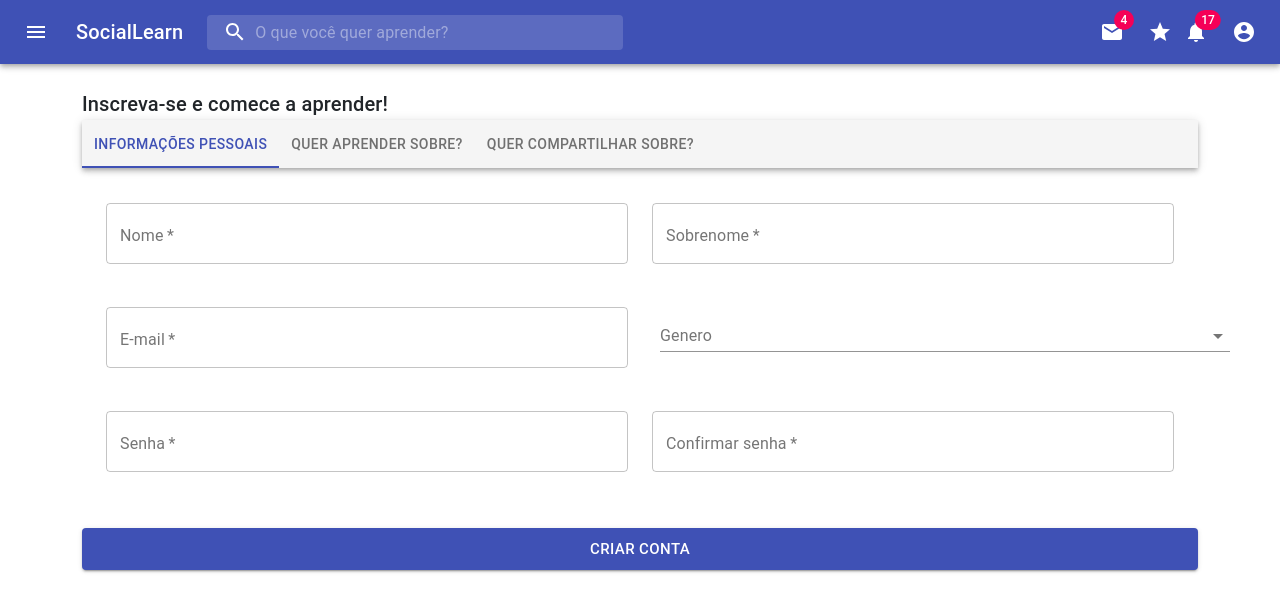
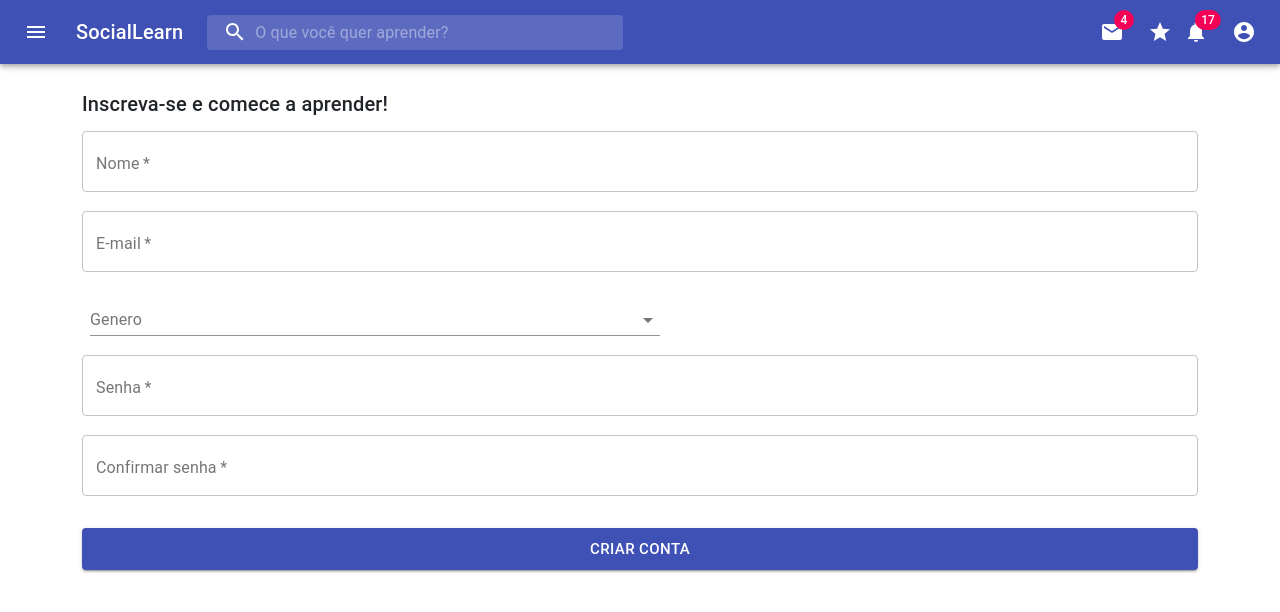
Before and after one commit to jessicapcruz/socialLearnApp, a React (Create React App) app: page /cadastro in a window 1280 px wide. Shown: the top 612 px of the page. Built offline with nearby package versions, Linux system fonts and the light colour scheme.

Commit message:
ajuste cadastro

```diff
--- a/src/components/Register/Cadastro.js
+++ b/src/components/Register/Cadastro.js
@@ -1,9 +1,6 @@
 import React from "react";
 import PropTypes from 'prop-types';
 import { makeStyles } from '@material-ui/core/styles';
-import AppBar from '@material-ui/core/AppBar';
-import Tabs from '@material-ui/core/Tabs';
-import Tab from '@material-ui/core/Tab';
 import Typography from '@material-ui/core/Typography';
 import Box from '@material-ui/core/Box';
 import  Button from '@material-ui/core/Button';
@@ -12,45 +9,10 @@ import Select from '@material-ui/core/Select';
 import MenuItem from '@material-ui/core/MenuItem';
 import InputLabel from '@material-ui/core/InputLabel';
 import FormControl from '@material-ui/core/FormControl';
-import ListaOpcoes from './../../components/ListaOpcoes/ListaOpcoes';
-import Grid from '@material-ui/core/Grid';
 import 'react-toastify/dist/ReactToastify.css'
 import { ToastContainer } from 'react-toastify';
 import { registerUser , notify } from '../../store/actions/cadastro.action';
 
-function TabPanel(props) {
-  const { children, value, index, ...other } = props;
-
-  return (
-
-    <div
-      role="tabpanel"
-      hidden={value !== index}
-      id={`simple-tabpanel-${index}`}
-      aria-labelledby={`simple-tab-${index}`}
-      {...other}
-    >
-      {value === index && (
-        <Box p={3}>
-          <Typography>{children}</Typography>
-        </Box>
-      )}
-    </div>
-  );
-}
-
-TabPanel.propTypes = {
-  children: PropTypes.node,
-  index: PropTypes.any.isRequired,
-  value: PropTypes.any.isRequired,
-};
-
-function a11yProps(index) {
-  return {
-    id: `simple-tab-${index}`,
-    'aria-controls': `simple-tabpanel-${index}`,
-  };
-}
 
 const useStyles = makeStyles((theme) => ({
   root: {
@@ -73,18 +35,11 @@ const useStylesSelect = makeStyles((theme) => ({
 export default function Cadastro() {
   const classes = useStyles();
   const classesSelect = useStylesSelect();
-  const [value, setValue] = React.useState(0);
   const [gender, setGender] = React.useState('');
   const [name, setName] = React.useState('');
-  const [lastName, setLastName] = React.useState('');
   const [email, setEmail] = React.useState('');
   const [pass, setPass] = React.useState('');
   const [checkPass, setCheckPass] = React.useState('');
-
-
-  const handleChange = (event, newValue) => {
-    setValue(newValue);
-  };
 
   const handleChangeGender = (event) => {
     setGender(event.target.value);
@@ -94,9 +49,7 @@ export default function Cadastro() {
     setName(event.target.value);
   };
 
-  const handleChangeLastName = (event) => {
-    setLastName(event.target.value);
-  };
+
   const handleChangeEmail = (event) => {
     setEmail(event.target.value);
   };
@@ -108,10 +61,25 @@ export default function Cadastro() {
   };
 
   const cadastrar = () =>  {
+    let mensagem = '';
+    if (name.length === 0) {
+      mensagem += 'O campo nome é obrigatório; ';
+    }
+    if (email.length === 0) {
+      mensagem += 'O campo e-mail é 0brigatório; ';
+    }
+    if (pass.length === 0) {
+      mensagem += 'O campo senha é obrigatório; ';
+    } else {
       if (pass !== checkPass) {
-      notify ('As senhas devem ser iguais', 'error')
+        mensagem += 'As senhas devem ser iguais; ';
+      }
+    }
+
+    if (mensagem.length !== 0) {
+      notify ('Verifique o preenchimento dos campos obrigatório: ' + mensagem, 'error')
     } else {
-      registerUser({  name : name, senha: pass,  email: email });
+      registerUser({  name : name, senha: pass,  email: email, gender: gender});
     }
   }
 
@@ -127,16 +95,6 @@ export default function Cadastro() {
             <Typography className="mt-3" component="h1" variant="h6">
                 Inscreva-se e comece a aprender!
             </Typography>
-            <AppBar position="static" color="default">
-                <Tabs value={value} onChange={handleChange} aria-label="etapas do cadastro" indicatorColor="primary" textColor="primary">
-                <Tab label="Informações pessoais" {...a11yProps(0)} />
-                <Tab label="Quer aprender sobre?" {...a11yProps(1)} />
-                <Tab label="Quer compartilhar sobre?" {...a11yProps(2)} />
-                </Tabs>
-            </AppBar>
-            <TabPanel value={value} index={0}>
-                <Grid container spacing={3}>
-                    <Grid item xs={6}>
             <TextField
               variant="outlined"
               margin="normal"
@@ -149,22 +107,6 @@ export default function Cadastro() {
               value={name}
               onChange={handleChangeName}
             />
-                    </Grid>
-                    <Grid item xs={6}>
-                        <TextField
-                            variant="outlined"
-                            margin="normal"
-                            required
-                            fullWidth
-                            id="sobrenome"
-                            label="Sobrenome"
-                            name="sobrenome"
-                            type="text"
-                            value={lastName}
-                            onChange={handleChangeLastName}
-                            />
-                    </Grid>
-                    <Grid item xs={6}>
           <TextField
               variant="outlined"
               margin="normal"
@@ -177,8 +119,6 @@ export default function Cadastro() {
               value={email}
               onChange={handleChangeEmail}
             />
-                    </Grid>
-                    <Grid item xs={6}>
           <FormControl className={classesSelect.formControl}>
             <InputLabel id="genero">Genero</InputLabel>
             <Select
@@ -191,8 +131,6 @@ export default function Cadastro() {
                 <MenuItem value={'M'}>Masculino</MenuItem>
             </Select>
           </FormControl>
-                    </Grid>
-                    <Grid item xs={6}>
           <TextField
               variant="outlined"
               margin="normal"
@@ -205,8 +143,6 @@ export default function Cadastro() {
               value={pass}
               onChange={handleChangePass}
             />
-                    </Grid>
-                    <Grid item xs={6}>
           <TextField
               variant="outlined"
               margin="normal"
@@ -219,16 +155,7 @@ export default function Cadastro() {
               value={checkPass}
               onChange={handleChangeCheckPass}
             />
-                    </Grid>
-                </Grid>
-            </TabPanel>
-            <TabPanel value={value} index={1}>
-                <ListaOpcoes></ListaOpcoes>
-            </TabPanel>
-            <TabPanel value={value} index={2}>
-                <ListaOpcoes></ListaOpcoes>
-            </TabPanel>
-            { <Button
+            <Button
                 type="button"
                 variant="contained"
                 fullWidth
@@ -237,7 +164,7 @@ export default function Cadastro() {
                 className="mb-3 mb-md-4 mt-4"
                 onClick={() => cadastrar()}>
                 Criar conta
-            </Button> }
+            </Button>
           </div>
         </div>
 
--- a/src/store/actions/cadastro.action.js
+++ b/src/store/actions/cadastro.action.js
@@ -28,16 +28,15 @@ export const registerUser = (data) => {
 
     axios({
         url: 'http://localhost:3333/api/user/register',
-        data: { name : data.name, password: data.senha,  email: data.email },
+        data: { name : data.name, password: data.senha,  email: data.email, gender: data.gender },
         method: 'POST',
         headers: {
             'Content-Type': 'application/json',
         },
     }).then(response => {
-        console.log(JSON.stringify(response));
         if (response.status === 200) {
             notify('Usuário cadastrado com sucesso', 'sucess');
-            window.location.replace(rootUrl + 'inicio');
+            window.location.replace(rootUrl + 'login');
         }
 
     }).catch(error => {
```
Lines whose indentation alone changed are shown as unchanged.
